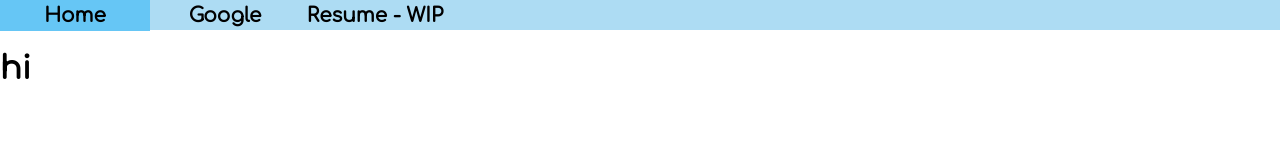
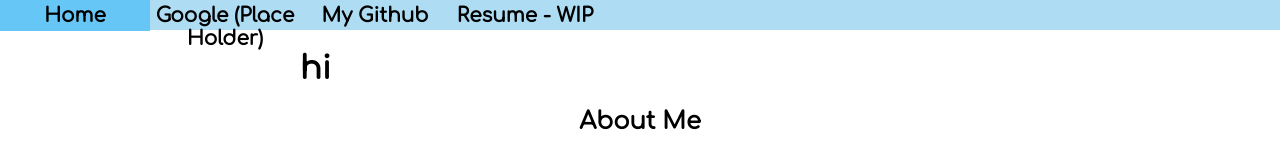
Before and after one commit to JoshGuo/joshguo.github.io, a plain HTML site: page index.html in a window 1280 px wide. Drawn offline with Linux system fonts and the light colour scheme.

Commit message:
Update index.html

```diff
--- a/index.html
+++ b/index.html
@@ -2,17 +2,22 @@
 <html>
 	<head>
 		<link rel="stylesheet" href="css/main.css" type="text/css">
-		<title>Joshy</title>
+		<title>Josh's Github Page</title>
 	</head>
 
 	<body>
 		<div class = navbar><ul>
 			<li> <a href = "index.html">Home</a> </li>
-			<li> <a href = "https://www.google.com">Google</a> </li>
+			<li> <a href = "https://www.google.com">Google (Place Holder)</a> </li>
+			<li> <a href = "https://github.com/joshguo">My Github</a> </li>
 			<li> <a href= "">Resume - WIP</a> </li>
 		</ul></div>
 
 		<h1>hi</h1>
+		<div align = "middle">
+			<h2>About Me</h2>
+			<p></p>
+		</div>
 	</body>
 
 </html>
```
